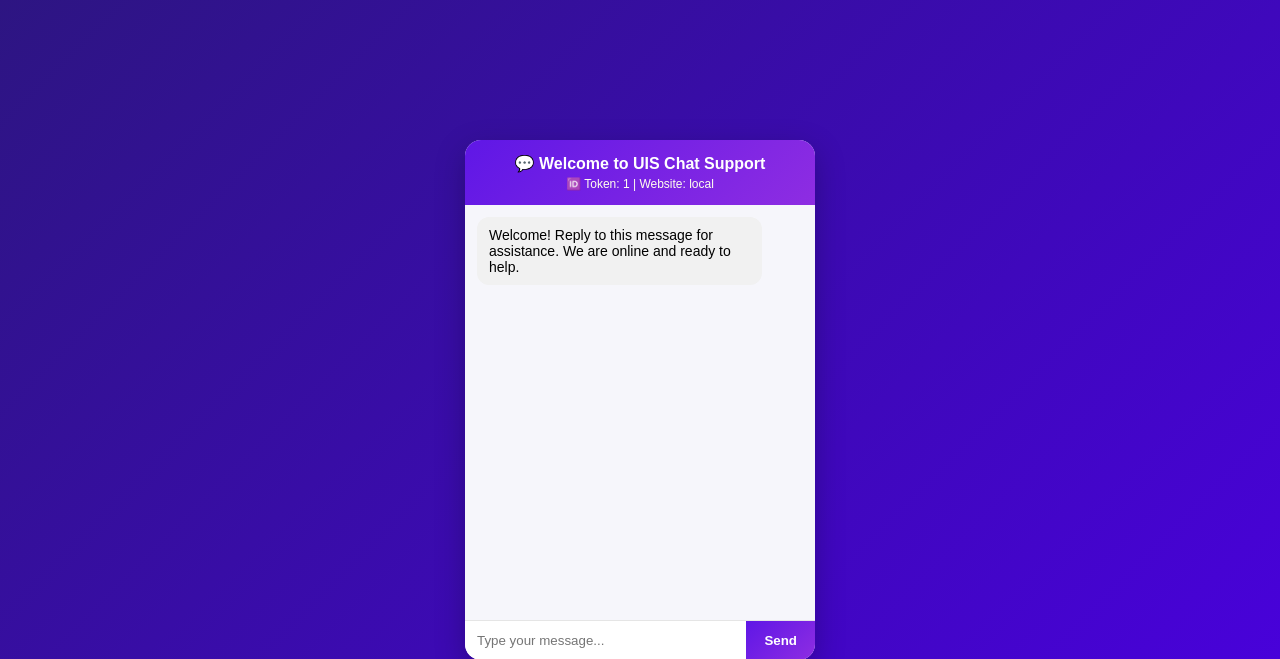
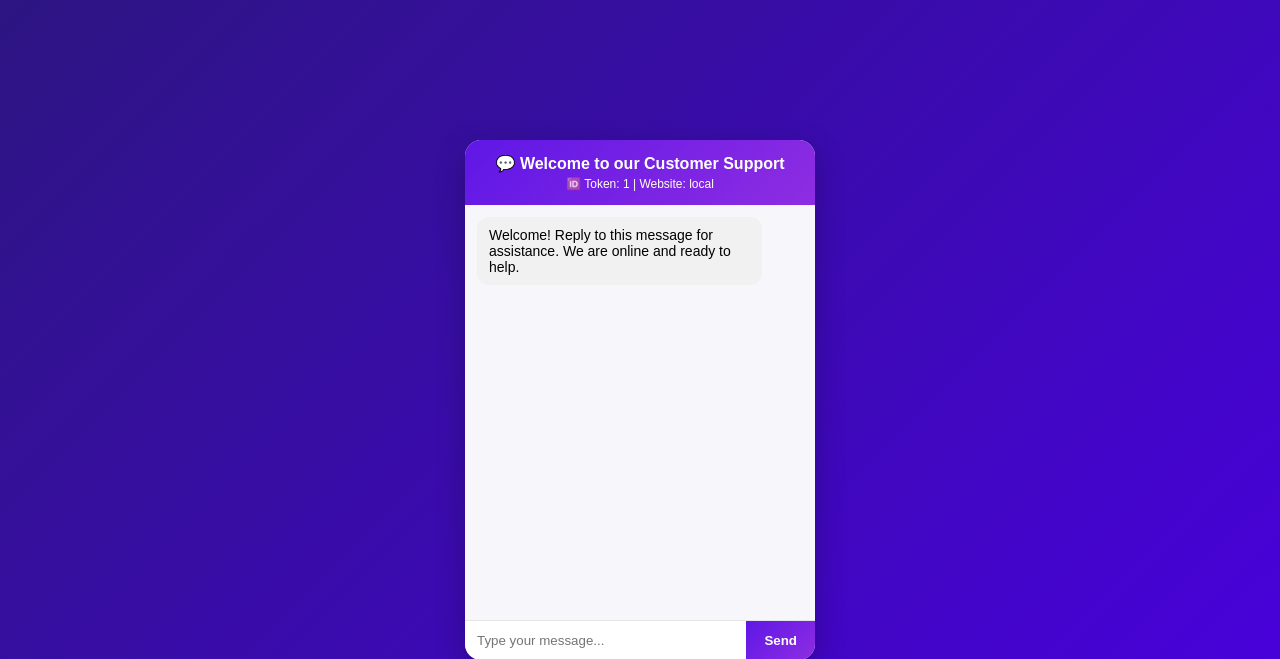
Before and after one commit to Kumarabhi421/chatsupport, a Django app: page /chat/ in a window 1280 px wide. Shown: the top 659 px of the page. Run offline with Django 4.2, Linux system fonts and the light colour scheme; data comes from the database, SQL or seed files in the repository; data that the repository does not hold is empty.

Commit message:
Update chat.html

```diff
--- a/chat/templates/chat.html
+++ b/chat/templates/chat.html
@@ -41,7 +41,7 @@
 <body>
   <div class="chat-container">
     <div class="chat-header">
-      💬 Welcome to UIS Chat Support
+      💬 Welcome to our Customer Support
       <div class="token-info" id="tokenBox"></div>
     </div>
     <div id="box" class="chat-messages">
```
